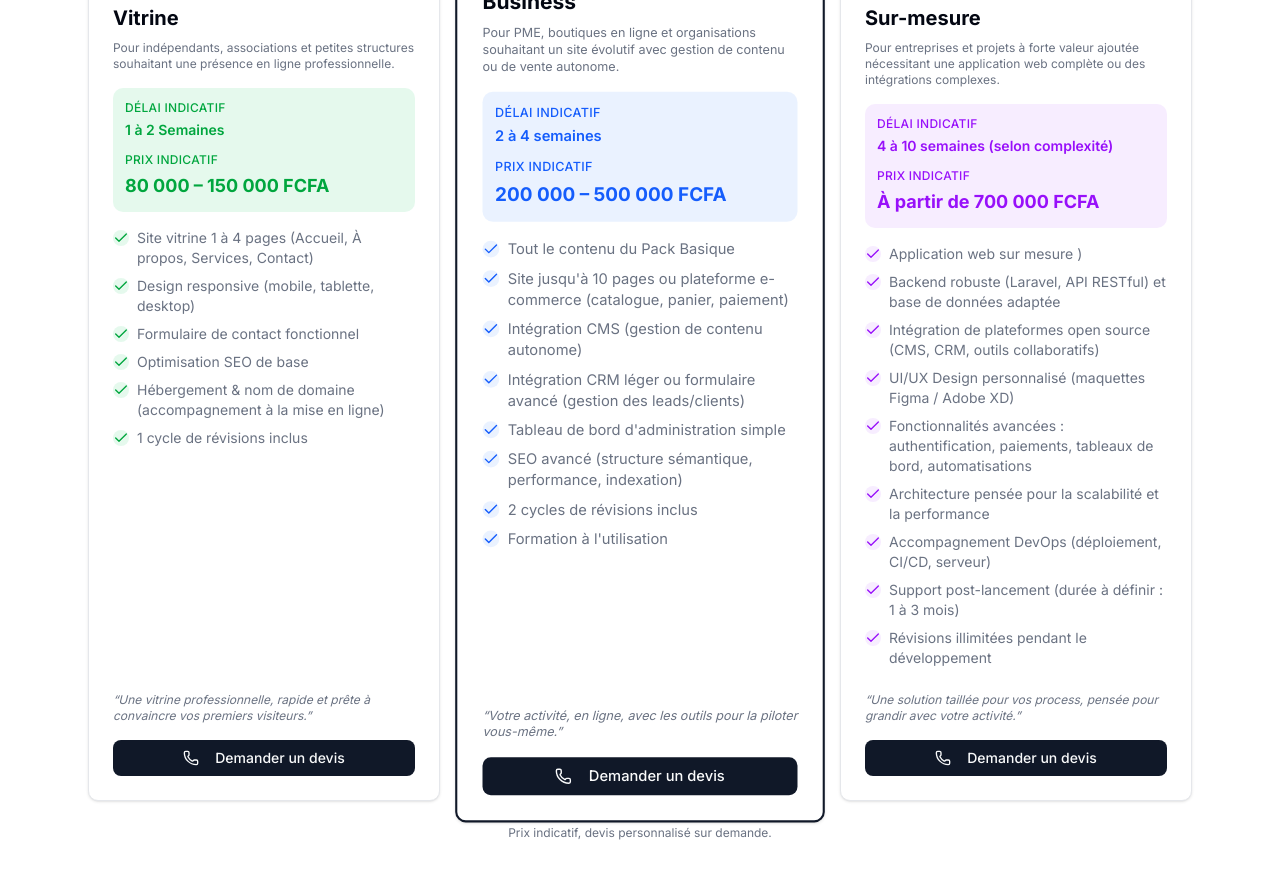
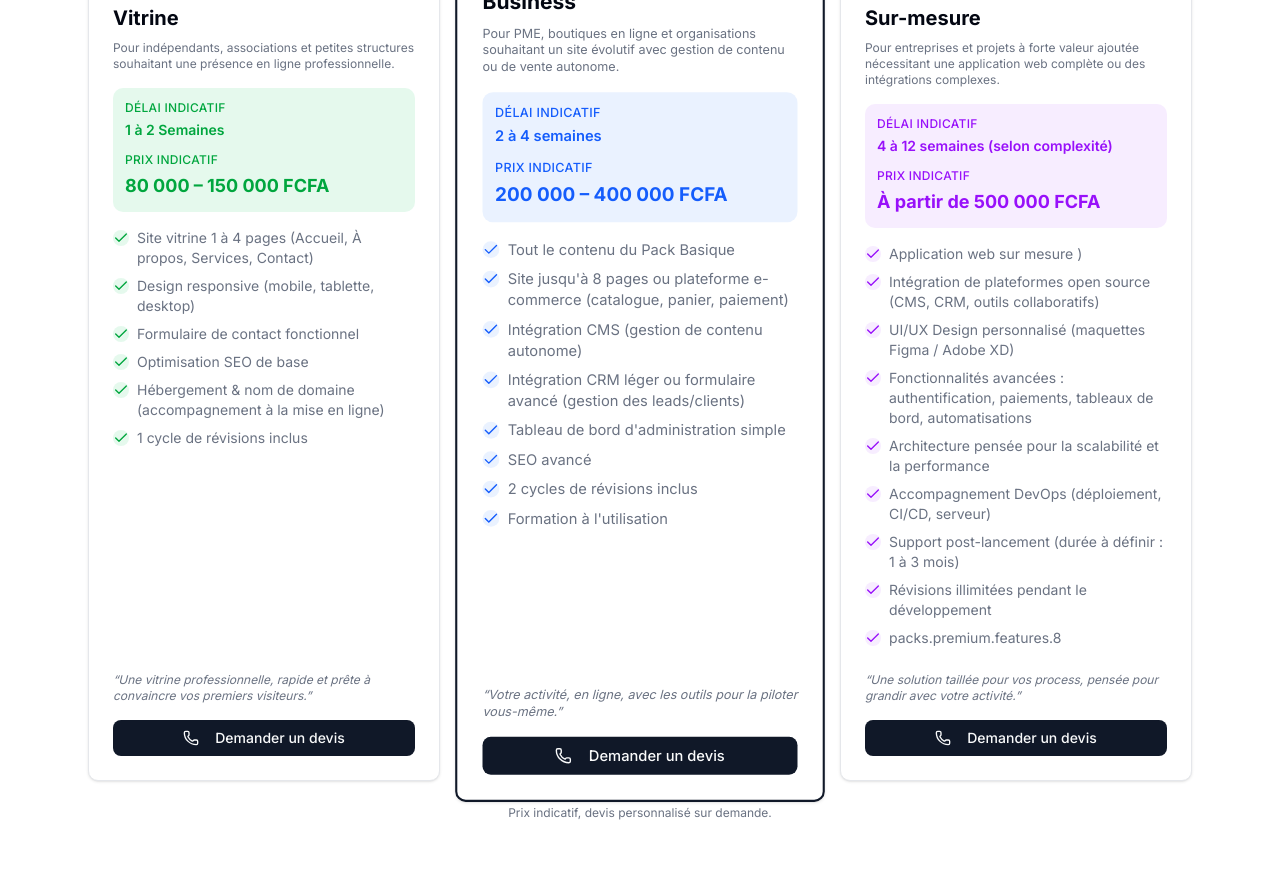
Before and after one commit to chrislove-josue/portfolio, a Next.js app: page / in a window 1280 px wide. Shown: the part 4720-5598 px from the top of the page. Built offline with nearby package versions, Linux system fonts and the light colour scheme.

Commit message:
mise  à jour

```diff
--- a/contexts/language-context.tsx
+++ b/contexts/language-context.tsx
@@ -88,32 +88,31 @@ const translations: Record<Language, Record<string, string>> = {
     "packs.standard.name": "Business",
     "packs.standard.for": "Pour PME, boutiques en ligne et organisations souhaitant un site évolutif avec gestion de contenu ou de vente autonome.",
     "packs.standard.delay": "2 à 4 semaines",
-    "packs.standard.price": "200 000 – 500 000 FCFA",
+    "packs.standard.price": "200 000 – 400 000 FCFA",
     "packs.standard.features.count": "8",
     "packs.standard.features.0": "Tout le contenu du Pack Basique",
-    "packs.standard.features.1": "Site jusqu'à 10 pages ou plateforme e-commerce (catalogue, panier, paiement)",
+    "packs.standard.features.1": "Site jusqu'à 8 pages ou plateforme e-commerce (catalogue, panier, paiement)",
     "packs.standard.features.2": "Intégration CMS (gestion de contenu autonome)",
     "packs.standard.features.3": "Intégration CRM léger ou formulaire avancé (gestion des leads/clients)",
     "packs.standard.features.4": "Tableau de bord d'administration simple",
-    "packs.standard.features.5": "SEO avancé (structure sémantique, performance, indexation)",
+    "packs.standard.features.5": "SEO avancé",
     "packs.standard.features.6": "2 cycles de révisions inclus",
     "packs.standard.features.7": "Formation à l'utilisation",
     "packs.standard.argument": "Votre activité, en ligne, avec les outils pour la piloter vous-même.",
     "packs.premium.badge": "Pack Premium",
     "packs.premium.name": "Sur-mesure",
     "packs.premium.for": "Pour entreprises et projets à forte valeur ajoutée nécessitant une application web complète ou des intégrations complexes.",
-    "packs.premium.delay": "4 à 10 semaines (selon complexité)",
-    "packs.premium.price": "À partir de 700 000 FCFA",
+    "packs.premium.delay": "4 à 12 semaines (selon complexité)",
+    "packs.premium.price": "À partir de 500 000 FCFA",
     "packs.premium.features.count": "9",
     "packs.premium.features.0": "Application web sur mesure )",
-    "packs.premium.features.1": "Backend robuste (Laravel, API RESTful) et base de données adaptée",
-    "packs.premium.features.2": "Intégration de plateformes open source (CMS, CRM, outils collaboratifs)",
-    "packs.premium.features.3": "UI/UX Design personnalisé (maquettes Figma / Adobe XD)",
-    "packs.premium.features.4": "Fonctionnalités avancées : authentification, paiements, tableaux de bord, automatisations",
-    "packs.premium.features.5": "Architecture pensée pour la scalabilité et la performance",
-    "packs.premium.features.6": "Accompagnement DevOps (déploiement, CI/CD, serveur)",
-    "packs.premium.features.7": "Support post-lancement (durée à définir : 1 à 3 mois)",
-    "packs.premium.features.8": "Révisions illimitées pendant le développement",
+    "packs.premium.features.1": "Intégration de plateformes open source (CMS, CRM, outils collaboratifs)",
+    "packs.premium.features.2": "UI/UX Design personnalisé (maquettes Figma / Adobe XD)",
+    "packs.premium.features.3": "Fonctionnalités avancées : authentification, paiements, tableaux de bord, automatisations",
+    "packs.premium.features.4": "Architecture pensée pour la scalabilité et la performance",
+    "packs.premium.features.5": "Accompagnement DevOps (déploiement, CI/CD, serveur)",
+    "packs.premium.features.6": "Support post-lancement (durée à définir : 1 à 3 mois)",
+    "packs.premium.features.7": "Révisions illimitées pendant le développement",
     "packs.premium.argument": "Une solution taillée pour vos process, pensée pour grandir avec votre activité.",
 
    // Contact Section
```
